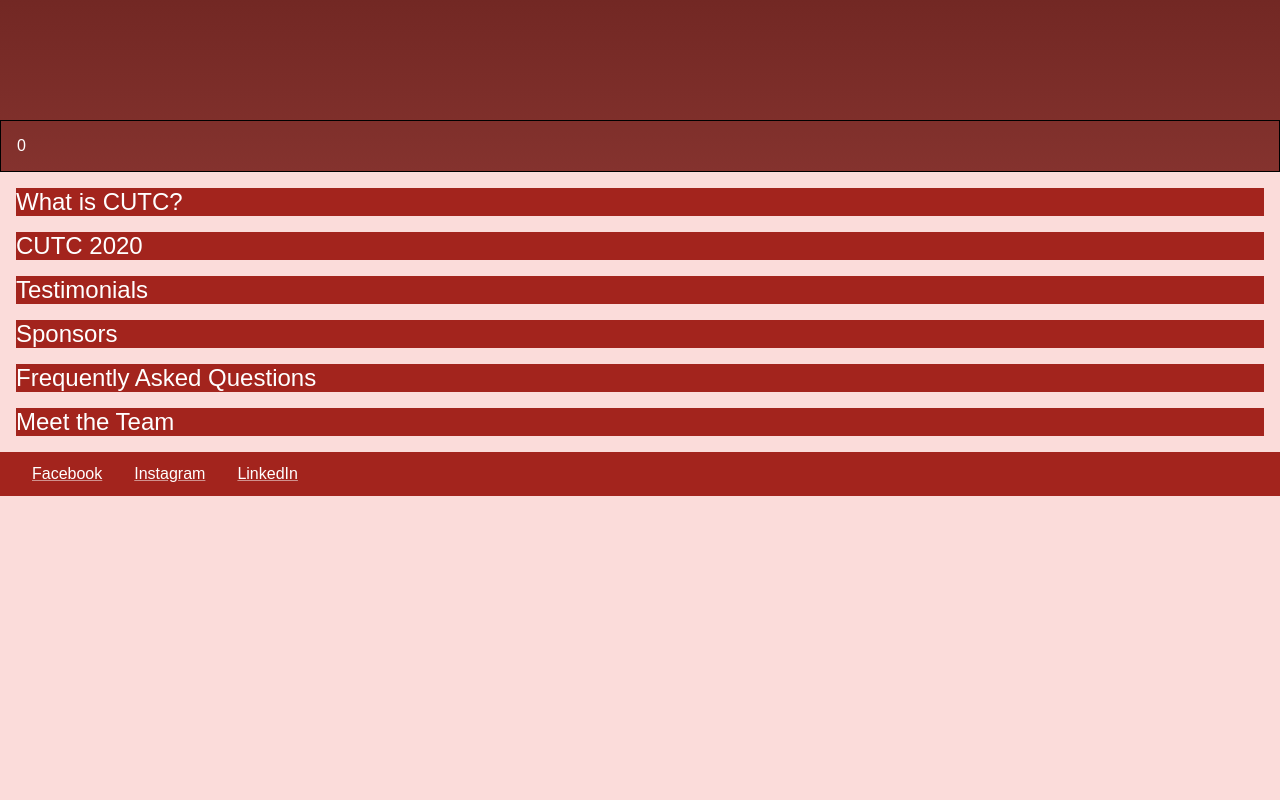
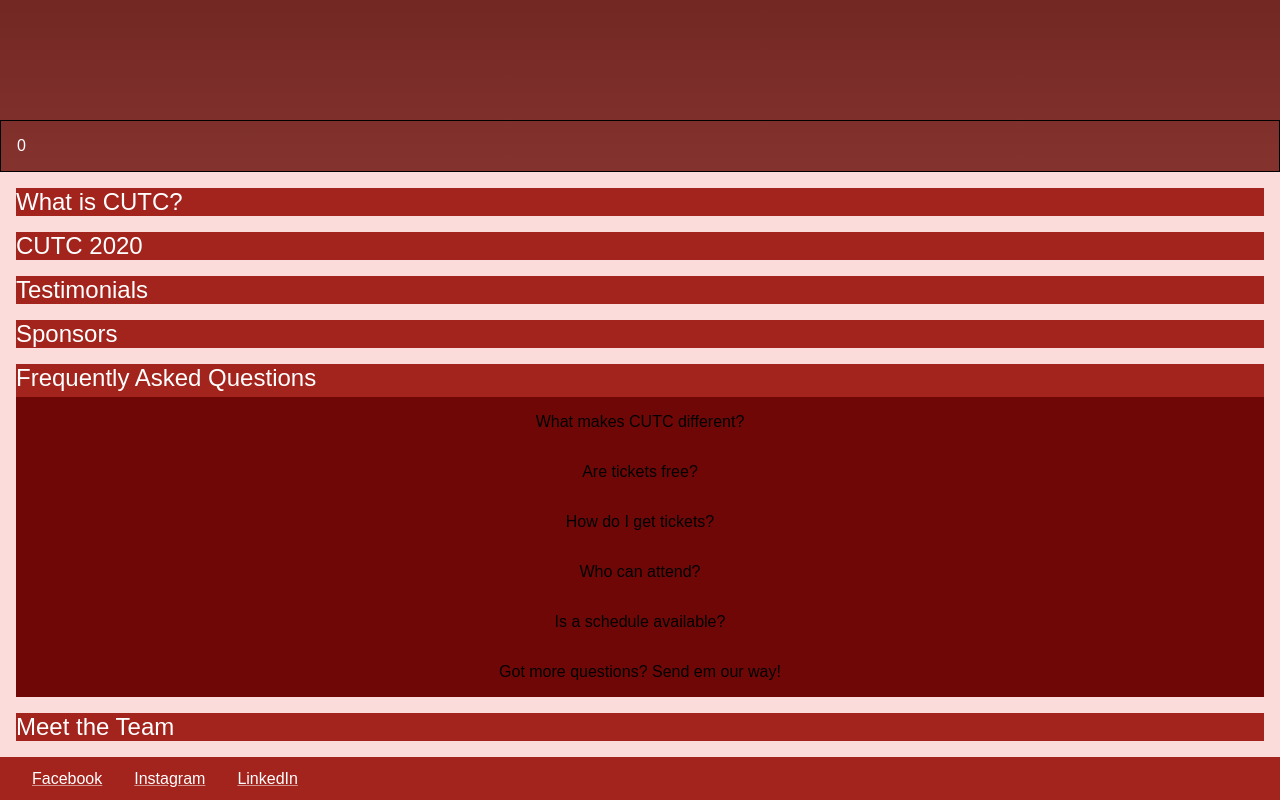
Before and after one commit to cutc-official/cutc-official.github.io, a Vue app: page / in a window 1280 px wide. Shown: the part 587-1387 px from the top of the page. Before the commit the page ends 1083 px from the top, so only its background shows below. Built offline with nearby package versions, Linux system fonts and the light colour scheme.

Commit message:
staged the changes that are relevant

```diff
--- a/src/components/homePage/Faq.vue
+++ b/src/components/homePage/Faq.vue
@@ -1,14 +1,44 @@
 <template>
   <div id="faq">
     <h2>Frequently Asked Questions</h2>
-	<!-- CREATE A DROPDOWN COMPONENT -->
+    <div class="questions" v-for="question in questions['questions']" :key="question">
+      <button v-on:click="show" class="accordion">{{question.question}}</button>
+      <div class="content">
+        <p>{{question.answer}}</p>
+      </div>
+    </div>
   </div>
 </template>
 
 <script>
+import Questions from "../../content/faq.json";
 export default {
   name: "Faq",
+  data() {
+    return {
+      questions: Questions,
+      lastAccordion: ""
+    };
+  },
+  methods: {
+    show: function(event) {
+      // close any accordions that's open first
+      let accordions = document.getElementsByClassName("accordion");
+      for (let element of accordions) {
+        element.nextElementSibling.style.maxHeight = null;
       }
+      let content = event.target.nextElementSibling;
+      // accordion is open, we need to close it
+      if (content === this.lastAccordion || content.style.maxHeight) {
+        content.style.maxHeight = null;
+      } else {
+        //accordion is closed
+        content.style.maxHeight = content.scrollHeight + "px";
+      }
+      this.lastAccordion = content;
+    }
+  }
+};
 </script>
 
 <style scoped>
@@ -16,4 +46,23 @@
   margin: 1em;
   background: var(--nav-color);
 }
+button.accordion {
+  overflow-wrap: break-word;
+  width: 100%;
+  background-color: rgb(112, 7, 7);
+  border: none;
+  outline: none;
+  padding: 1rem 2rem;
+  font-size: 1rem;
+  cursor: pointer;
+}
+.content {
+  overflow-wrap: break-word;
+  padding: 0rem 2rem;
+  border-left: 1px;
+  border-right: 1px;
+  max-height: 0;
+  overflow: hidden;
+  transition: max-height 0.2s ease-in-out;
+}
 </style>
--- a/src/content/faq.json
+++ b/src/content/faq.json
@@ -0,0 +1,27 @@
+{
+	"questions": [{
+			"question": "What makes CUTC different?",
+			"answer": "At the CUTC, you get to learn from the people in the trenches- entrepreneurs, pioneers in technology and the ones who build and maintain the tech we use everyday. With opportunities for you to get your hands dirty and create things, network exclusively with top employers, meet others in the community and learn something new, CUTC 2020 is the place to be for anyone looking to make an impact in tech."
+		},
+		{
+			"question": "Are tickets free?",
+			"answer": "Yes! Tickets to CUTC 2020 are free!"
+		},
+		{
+			"question": "How do I get tickets?",
+			"answer": "CUTC 2020 will be held as an online conference this year, making it accessible to everyone and anyone who’s interested in getting involved. To register, visit https://cutc-reconnect.eventbrite.ca/."
+		},
+		{
+			"question": "Who can attend?",
+			"answer": "High school, undergraduate and graduate students from all across Canada can attend CUTC Reconnect. Have any questions? Shoot us an email or a DM!"
+		},
+		{
+			"question": "Is a schedule available?",
+			"answer": "Yes! Check out the full schedule on the schedule tab."
+		},
+		{
+			"question": "Got more questions? Send em our way!",
+			"answer": "You can shoot us a DM us on Instagram or Twitter (@cutc2020) and our team will get back to you as soon as possible!"
+		}
+	]
+}
```
Lines whose indentation alone changed are shown as unchanged.
